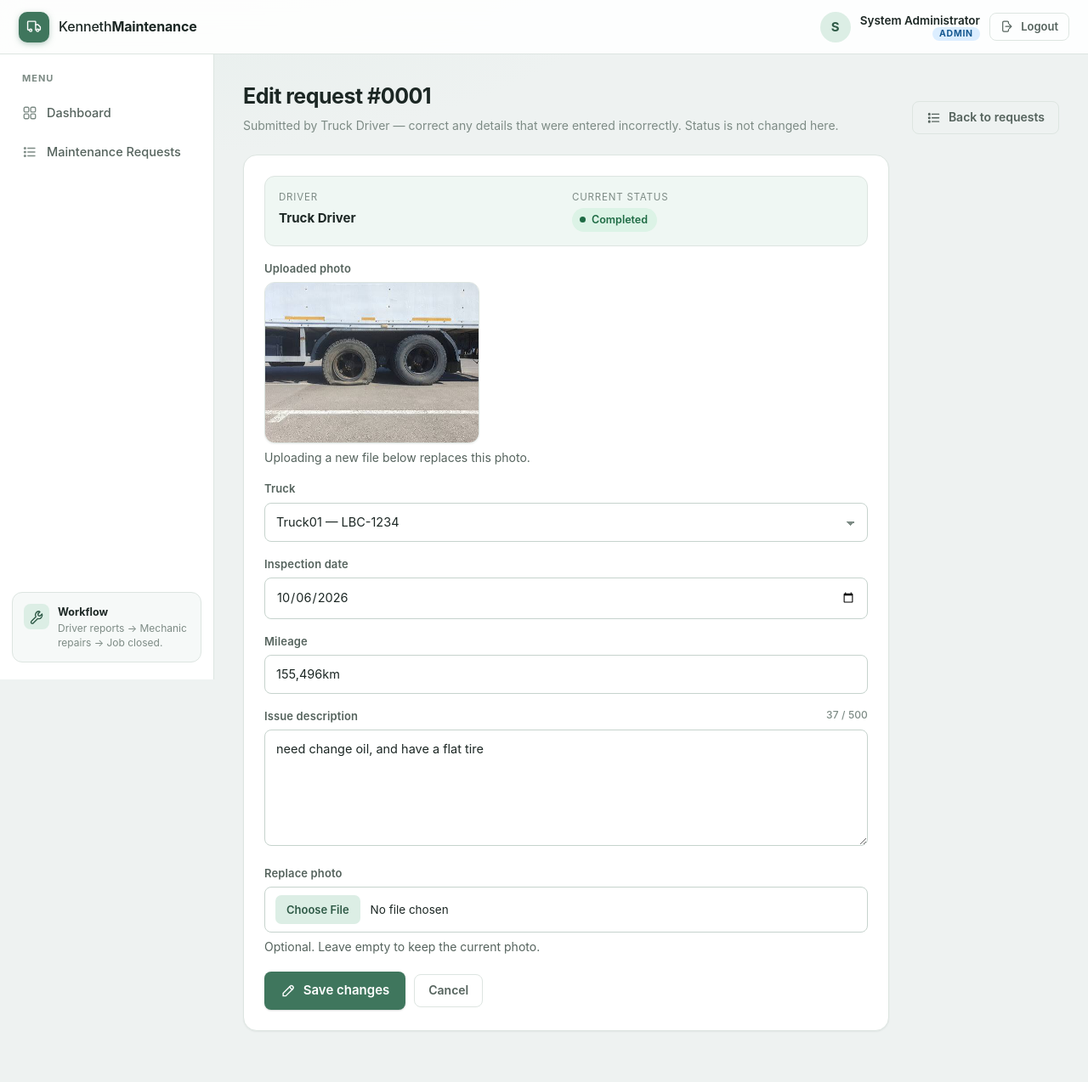
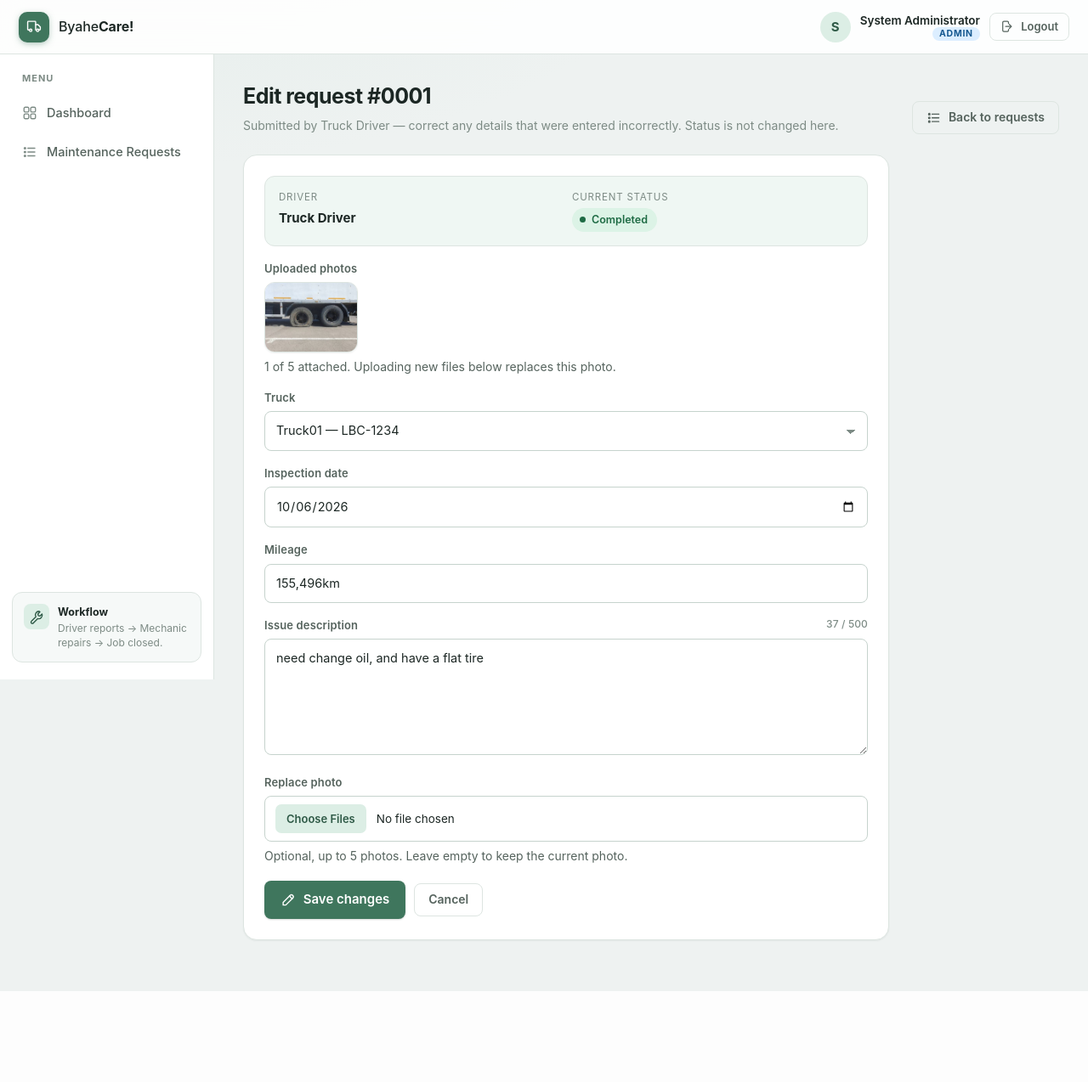
Before and after one commit to kennethdampil1799-lang/TruckMaintenancePythonProj, a Flask app: page /admin/request/1/edit in a window 1280 px wide. Shown: the whole page at 85% size. After the commit the page ends 1167 px from the top, so only its background shows below. Run offline with Flask 3, Linux system fonts and the light colour scheme; a user stored in the database is signed in; data comes from the database, SQL or seed files in the repository; both versions use the stored data as it was after the commit.

Commit message:
driver dashboard change/ add maintenance receipt

```diff
--- a/fleet_maintenance/app.py
+++ b/fleet_maintenance/app.py
@@ -11,7 +11,11 @@ app.secret_key = "fleet-maintenance-secret-key"
 DATABASE = "fleet.db"
 UPLOAD_FOLDER = "static/uploads"
 
+# Maximum number of photos a driver can attach to one inspection request.
+MAX_PHOTOS = 5
+
 app.config["UPLOAD_FOLDER"] = UPLOAD_FOLDER
+app.config["MAX_CONTENT_LENGTH"] = 5 * 1024 * 1024 * MAX_PHOTOS
 
 os.makedirs(UPLOAD_FOLDER, exist_ok=True)
 
@@ -58,6 +62,45 @@ def init_db():
             issue TEXT NOT NULL,
             photo TEXT,
             status TEXT DEFAULT 'Pending'
+        )
+    """)
+
+    conn.execute("""
+        CREATE TABLE IF NOT EXISTS request_photos (
+            id INTEGER PRIMARY KEY AUTOINCREMENT,
+            request_id INTEGER NOT NULL,
+            filename TEXT NOT NULL,
+            position INTEGER NOT NULL DEFAULT 0
+        )
+    """)
+
+    # Move photos from the original single-photo column into the new table
+    legacy_photos = conn.execute("""
+        SELECT id, photo FROM inspection_requests
+        WHERE photo IS NOT NULL AND photo != ''
+    """).fetchall()
+
+    for row in legacy_photos:
+        already_moved = conn.execute("""
+            SELECT 1 FROM request_photos
+            WHERE request_id = ? AND filename = ?
+        """, (row["id"], row["photo"])).fetchone()
+
+        if not already_moved:
+            conn.execute("""
+                INSERT INTO request_photos (request_id, filename, position)
+                VALUES (?, ?, 0)
+            """, (row["id"], row["photo"]))
+
+    conn.execute("""
+        CREATE TABLE IF NOT EXISTS notifications (
+            id INTEGER PRIMARY KEY AUTOINCREMENT,
+            user_id INTEGER NOT NULL,
+            request_id INTEGER,
+            title TEXT NOT NULL,
+            body TEXT,
+            created_at TEXT,
+            is_read INTEGER DEFAULT 0
         )
     """)
 
@@ -172,6 +215,117 @@ def save_photo(file):
     return stored
 
 
+def save_photos(files, existing_count=0):
+    """Store several uploaded images and return the saved filenames.
+
+    At most MAX_PHOTOS images are kept per request, counting the photos
+    already attached. Extra files are ignored rather than rejected, so
+    an oversized selection still submits with the first MAX_PHOTOS.
+    """
+
+    room = MAX_PHOTOS - existing_count
+
+    if room <= 0:
+        return []
+
+    saved = []
+
+    for file in files[:room]:
+        stored = save_photo(file)
+
+        if stored:
+            saved.append(stored)
+
+    return saved
+
+
+def replace_photos(conn, request_id, files):
+    """Swap a request's photos for a new upload, returning the new count."""
+
+    new_photos = save_photos(files)
+
+    if not new_photos:
+        return False
+
+    conn.execute(
+        "DELETE FROM request_photos WHERE request_id = ?",
+        (request_id,)
+    )
+
+    conn.executemany("""
+        INSERT INTO request_photos (request_id, filename, position)
+        VALUES (?, ?, ?)
+    """, [
+        (request_id, name, position)
+        for position, name in enumerate(new_photos)
+    ])
+
+    return True
+
+
+def get_photos(conn, request_id):
+    """Return the stored photo filenames for one request, in order."""
+
+    rows = conn.execute("""
+        SELECT filename FROM request_photos
+        WHERE request_id = ?
+        ORDER BY position, id
+    """, (request_id,)).fetchall()
+
+    return [row["filename"] for row in rows]
+
+
+def send_receipt(conn, request_id, notes):
+    """Create a completion receipt for the driver who filed the request.
+
+    The receipt records the truck, the work that was carried out, and the
+    date it was closed out so the driver can read it back later.
+    """
+
+    row = conn.execute("""
+        SELECT
+            inspection_requests.driver_id,
+            inspection_requests.issue,
+            trucks.truck_number,
+            trucks.plate_number
+        FROM inspection_requests
+        JOIN trucks ON inspection_requests.truck_id = trucks.id
+        WHERE inspection_requests.id = ?
+    """, (request_id,)).fetchone()
+
+    if not row:
+        return False
+
+    work = (notes or "").strip() or "No maintenance note was recorded."
+
+    conn.execute("""
+        INSERT INTO notifications
+        (user_id, request_id, title, body, created_at, is_read)
+        VALUES (?, ?, ?, ?, date('now'), 0)
+    """, (
+        row["driver_id"],
+        request_id,
+        f"Maintenance complete — {row['truck_number']}",
+        f"Your truck {row['truck_number']} "
+        f"({row['plate_number']}) has finished its maintenance.\n\n"
+        f"Reported issue: {row['issue']}\n"
+        f"Work carried out: {work}\n\n"
+        "The vehicle is ready to return to service.",
+    ))
+
+    return True
+
+
+def mark_receipts_read(conn, user_id):
+    """Mark a driver's receipts as read."""
+
+    conn.execute("""
+        UPDATE notifications
+        SET is_read = 1
+        WHERE user_id = ? AND is_read = 0
+    """, (user_id,))
+
+
 # =========================
 # LOGIN
 # =========================
@@ -268,25 +422,69 @@ def dashboard():
 
     conn = get_db()
 
-    total_trucks = conn.execute(
-        "SELECT COUNT(*) FROM trucks"
-    ).fetchone()[0]
+    # Drivers only ever see figures for their own requests, never the
+    # whole fleet's workload.
+    if session["role"] == "driver":
 
-    pending_requests = conn.execute(
-        "SELECT COUNT(*) FROM inspection_requests WHERE status = 'Pending'"
-    ).fetchone()[0]
+        scope_sql = "WHERE driver_id = ?"
+        scope_args = (session["user_id"],)
 
-    maintenance_count = conn.execute(
-        "SELECT COUNT(*) FROM inspection_requests WHERE status = 'In Maintenance'"
-    ).fetchone()[0]
+        total_trucks = conn.execute(
+            "SELECT COUNT(*) FROM trucks WHERE driver_id = ?",
+            (session["user_id"],)
+        ).fetchone()[0]
 
-    completed_count = conn.execute(
-        "SELECT COUNT(*) FROM inspection_requests WHERE status = 'Completed'"
-    ).fetchone()[0]
+    else:
 
-    cancelled_count = conn.execute(
-        "SELECT COUNT(*) FROM inspection_requests WHERE status = 'Cancelled'"
-    ).fetchone()[0]
+        scope_sql = ""
+        scope_args = ()
+
+        total_trucks = conn.execute(
+            "SELECT COUNT(*) FROM trucks"
+        ).fetchone()[0]
+
+    def status_count(status):
+        if scope_sql:
+            return conn.execute(
+                f"SELECT COUNT(*) FROM inspection_requests "
+                f"{scope_sql} AND status = ?",
+                (*scope_args, status)
+            ).fetchone()[0]
+
+        return conn.execute(
+            "SELECT COUNT(*) FROM inspection_requests WHERE status = ?",
+            (status,)
+        ).fetchone()[0]
+
+    pending_requests = status_count("Pending")
+    maintenance_count = status_count("In Maintenance")
+    completed_count = status_count("Completed")
+    cancelled_count = status_count("Cancelled")
+
+    receipts = conn.execute("""
+        SELECT
+            notifications.*,
+            trucks.truck_number,
+            trucks.plate_number
+        FROM notifications
+        LEFT JOIN inspection_requests
+        ON notifications.request_id = inspection_requests.id
+        LEFT JOIN trucks
+        ON inspection_requests.truck_id = trucks.id
+        WHERE notifications.user_id = ?
+        ORDER BY notifications.id DESC
+        LIMIT 5
+    """, (session["user_id"],)).fetchall()
+
+    unread_count = conn.execute("""
+        SELECT COUNT(*) FROM notifications
+        WHERE user_id = ? AND is_read = 0
+    """, (session["user_id"],)).fetchone()[0]
+
+    if session["role"] == "driver" and unread_count:
+        mark_receipts_read(conn, session["user_id"])
+        conn.commit()
+        unread_count = 0
 
     conn.close()
 
@@ -296,7 +494,56 @@ def dashboard():
         pending_requests=pending_requests,
         maintenance_count=maintenance_count,
         completed_count=completed_count,
-        cancelled_count=cancelled_count
+        cancelled_count=cancelled_count,
+        receipts=receipts,
+        unread_count=unread_count
+    )
+
+
+# =========================
+# DRIVER RECEIPTS
+# =========================
+
+@app.route("/receipts")
+def receipts():
+
+    if "user_id" not in session:
+        return redirect(url_for("login"))
+
+    if session["role"] != "driver":
+        flash("Only drivers have maintenance receipts.", "error")
+        return redirect(url_for("dashboard"))
+
+    conn = get_db()
+
+    receipts = conn.execute("""
+        SELECT
+            notifications.*,
+            trucks.truck_number,
+            trucks.plate_number
+        FROM notifications
+        LEFT JOIN inspection_requests
+        ON notifications.request_id = inspection_requests.id
+        LEFT JOIN trucks
+        ON inspection_requests.truck_id = trucks.id
+        WHERE notifications.user_id = ?
+        ORDER BY notifications.id DESC
+    """, (session["user_id"],)).fetchall()
+
+    unread_count = conn.execute("""
+        SELECT COUNT(*) FROM notifications
+        WHERE user_id = ? AND is_read = 0
+    """, (session["user_id"],)).fetchone()[0]
+
+    mark_receipts_read(conn, session["user_id"])
+    conn.commit()
+
+    conn.close()
+
+    return render_template(
+        "receipts.html",
+        receipts=receipts,
+        unread_count=unread_count
     )
 
 
@@ -327,25 +574,45 @@ def inspection():
         mileage = request.form["mileage"]
         issue = request.form["issue"]
 
-        photo_name = save_photo(request.files.get("photo"))
+        uploads = request.files.getlist("photos")
 
-        conn.execute("""
+        cursor = conn.execute("""
             INSERT INTO inspection_requests
-            (truck_id, driver_id, date, mileage, issue, photo)
-            VALUES (?, ?, ?, ?, ?, ?)
+            (truck_id, driver_id, date, mileage, issue)
+            VALUES (?, ?, ?, ?, ?)
         """, (
             truck["id"],
             session["user_id"],
             date,
             mileage,
-            issue,
-            photo_name
+            issue
         ))
+
+        request_id = cursor.lastrowid
+
+        photo_names = save_photos(uploads)
+
+        if photo_names:
+            conn.executemany("""
+                INSERT INTO request_photos (request_id, filename, position)
+                VALUES (?, ?, ?)
+            """, [
+                (request_id, name, position)
+                for position, name in enumerate(photo_names)
+            ])
 
         conn.commit()
         conn.close()
 
-        flash("Inspection request submitted successfully.", "success")
+        message = "Inspection request submitted successfully."
+
+        if len(uploads) > MAX_PHOTOS:
+            message = (
+                f"Inspection request submitted. Only the first {MAX_PHOTOS} "
+                "photos were attached."
+            )
+
+        flash(message, "success")
 
         return redirect(url_for("dashboard"))
 
@@ -353,7 +620,8 @@ def inspection():
 
     return render_template(
         "inspection.html",
-        truck=truck
+        truck=truck,
+        max_photos=MAX_PHOTOS
     )
 
 
@@ -399,11 +667,17 @@ def requests():
             ORDER BY inspection_requests.id DESC
         """).fetchall()
 
+    photos_by_request = {}
+
+    for row in requests:
+        photos_by_request[row["id"]] = get_photos(conn, row["id"])
+
     conn.close()
 
     return render_template(
         "requests.html",
-        requests=requests
+        requests=requests,
+        photos_by_request=photos_by_request
     )
 
 
@@ -501,10 +775,19 @@ def complete_request(request_id):
         request_id
     ))
 
+    receipt_sent = send_receipt(conn, request_id, notes)
+
     conn.commit()
     conn.close()
 
-    flash("Maintenance marked as completed.", "success")
+    if receipt_sent:
+        flash(
+            "Maintenance marked as completed. The driver has been sent a "
+            "completion receipt.",
+            "success"
+        )
+    else:
+        flash("Maintenance marked as completed.", "success")
 
     return redirect(url_for("requests"))
 
@@ -611,45 +894,36 @@ def edit_request(request_id):
             flash("Please choose a valid truck.", "error")
 
         else:
-            new_photo = save_photo(request.files.get("photo"))
+            conn.execute("""
+                UPDATE inspection_requests
+                SET truck_id = ?,
+                    date = ?,
+                    mileage = ?,
+                    issue = ?
+                WHERE id = ?
+            """, (
+                truck_id,
+                date,
+                mileage,
+                issue,
+                request_id
+            ))
 
-            if new_photo:
-                conn.execute("""
-                    UPDATE inspection_requests
-                    SET truck_id = ?,
-                        date = ?,
-                        mileage = ?,
-                        issue = ?,
-                        photo = ?
-                    WHERE id = ?
-                """, (
-                    truck_id,
-                    date,
-                    mileage,
-                    issue,
-                    new_photo,
-                    request_id
-                ))
-            else:
-                conn.execute("""
-                    UPDATE inspection_requests
-                    SET truck_id = ?,
-                        date = ?,
-                        mileage = ?,
-                        issue = ?
-                    WHERE id = ?
-                """, (
-                    truck_id,
-                    date,
-                    mileage,
-                    issue,
-                    request_id
-                ))
+            uploads = request.files.getlist("photos")
+
+            photos_replaced = replace_photos(conn, request_id, uploads)
 
             conn.commit()
             conn.close()
 
-            flash("Request updated.", "success")
+            if photos_replaced and len(uploads) > MAX_PHOTOS:
+                flash(
+                    f"Request updated. Only the first {MAX_PHOTOS} photos "
+                    "were kept.",
+                    "success"
+                )
+            else:
+                flash("Request updated.", "success")
 
             return redirect(url_for("requests"))
 
@@ -662,12 +936,16 @@ def edit_request(request_id):
         (item["driver_id"],)
     ).fetchone()
 
+    photos = get_photos(conn, request_id)
+
     conn.close()
 
     return render_template(
         "request_edit.html",
         item=item,
         trucks=trucks,
+        photos=photos,
+        max_photos=MAX_PHOTOS,
         driver_name=driver["name"] if driver else "Unknown"
     )
 
--- a/fleet_maintenance/static/app.js
+++ b/fleet_maintenance/static/app.js
@@ -44,21 +44,36 @@
     var preview = document.querySelector('[data-preview-target]');
 
     if (fileInput && preview) {
+        var maxPhotos = Number(fileInput.getAttribute('data-preview')) || 5;
+
         fileInput.addEventListener('change', function () {
-            var file = fileInput.files && fileInput.files[0];
+            var files = Array.prototype.slice.call(fileInput.files || []);
             preview.innerHTML = '';
             preview.classList.remove('is-visible');
 
-            if (!file || file.type.indexOf('image/') !== 0) return;
+            files.slice(0, maxPhotos).forEach(function (file, index) {
+                if (file.type.indexOf('image/') !== 0) return;
 
                 var img = document.createElement('img');
                 img.src = URL.createObjectURL(file);
-            img.alt = 'Selected photo preview';
+                img.alt = 'Selected photo ' + (index + 1) + ' preview';
                 img.addEventListener('load', function () {
                     URL.revokeObjectURL(img.src);
                 });
                 preview.appendChild(img);
+            });
+
+            if (files.length > maxPhotos) {
+                var notice = document.createElement('p');
+                notice.className = 'preview__notice';
+                notice.textContent = 'Only the first ' + maxPhotos +
+                    ' of ' + files.length + ' selected photos will be uploaded.';
+                preview.appendChild(notice);
+            }
+
+            if (preview.childElementCount) {
                 preview.classList.add('is-visible');
+            }
         });
     }
 
--- a/fleet_maintenance/static/style.css
+++ b/fleet_maintenance/static/style.css
@@ -526,6 +526,28 @@ input[type="file"]::file-selector-button:hover {
     display: block;
 }
 
+.preview--grid {
+    display: none;
+    grid-template-columns: repeat(auto-fill, minmax(110px, 1fr));
+    gap: 10px;
+}
+
+.preview--grid.is-visible {
+    display: grid;
+}
+
+.preview--grid img {
+    max-height: 150px;
+    width: 100%;
+    object-fit: cover;
+}
+
+.preview__notice {
+    grid-column: 1 / -1;
+    font-size: 12.5px;
+    color: var(--muted);
+}
+
 .counter {
     float: right;
     font-size: 12px;
--- a/fleet_maintenance/templates/base.html
+++ b/fleet_maintenance/templates/base.html
@@ -110,7 +110,7 @@
         <span class="brand__mark">
             <svg class="icon" aria-hidden="true"><use href="#i-truck"></use></svg>
         </span>
-        <span class="brand__text">Kenneth<strong>Maintenance</strong></span>
+        <span class="brand__text">Byahe<strong>Care!</strong></span>
     </a>
 
     <div class="topbar__user">
@@ -142,6 +142,7 @@
         {% if session['role'] == 'driver' %}
             {{ nav_link('inspection', 'Vehicle Inspection', 'i-clipboard') }}
             {{ nav_link('truck', 'My Truck', 'i-truck') }}
+            {{ nav_link('receipts', 'My Receipts', 'i-check-badge') }}
         {% endif %}
 
         {{ nav_link('requests',
--- a/fleet_maintenance/templates/request_edit.html
+++ b/fleet_maintenance/templates/request_edit.html
@@ -34,14 +34,19 @@
         </div>
     </div>
 
-    {% if item['photo'] %}
+    {% if photos %}
         <div class="field">
-            <label>Uploaded photo</label>
-            <div class="preview is-visible" style="margin-top: 0;">
-                <img src="{{ url_for('static', filename='uploads/' + item['photo']) }}"
-                     alt="Photo attached to this request">
+            <label>Uploaded photos</label>
+            <div class="preview preview--grid is-visible" style="margin-top: 0;">
+                {% for photo in photos %}
+                    <img src="{{ url_for('static', filename='uploads/' + photo) }}"
+                         alt="Photo {{ loop.index }} attached to this request">
+                {% endfor %}
             </div>
-            <p class="hint">Uploading a new file below replaces this photo.</p>
+            <p class="hint">
+                {{ photos|length }} of {{ max_photos }} attached.
+                Uploading new files below replaces {{ 'this photo' if photos|length == 1 else 'these photos' }}.
+            </p>
         </div>
     {% endif %}
 
@@ -79,10 +84,18 @@
         </div>
 
         <div class="field">
-            <label for="photo">Replace photo</label>
-            <input id="photo" type="file" name="photo" accept="image/*" data-preview>
-            <div class="preview" data-preview-target></div>
-            <p class="hint">Optional. Leave empty to keep the current photo.</p>
+            <label for="photos">{{ 'Replace photo' if photos|length == 1 else 'Replace photos' }}</label>
+            <input id="photos" type="file" name="photos" accept="image/*"
+                   multiple data-preview="{{ max_photos }}">
+            <div class="preview preview--grid" data-preview-target></div>
+            <p class="hint">
+                Optional, up to {{ max_photos }} photos.
+                {% if photos %}
+                    Leave empty to keep the {{ 'current photo' if photos|length == 1 else 'current photos' }}.
+                {% else %}
+                    No photos are attached yet.
+                {% endif %}
+            </p>
         </div>
 
         <div class="form-actions">
```
Also changed, not shown: other parts of fleet_maintenance/static/style.css (+82 -2 lines), fleet_maintenance/templates/dashboard.html (+54 -7 lines), fleet_maintenance/templates/inspection.html (+8 -4 lines), fleet_maintenance/templates/login.html (+1 -19 lines), fleet_maintenance/templates/receipts.html (added, +78 -0 lines), fleet_maintenance/templates/requests.html (+11 -6 lines), fleet_maintenance/fleet.db, fleet_maintenance/static/uploads/00600488_Odometer-Truck.jpg (added), fleet_maintenance/static/uploads/5bb3c554_Flat-tire-Truck.jpg (added), fleet_maintenance/static/uploads/6898a3d6_overheat-truck-sign.jpg (added). Lines whose indentation alone changed are shown as unchanged.
